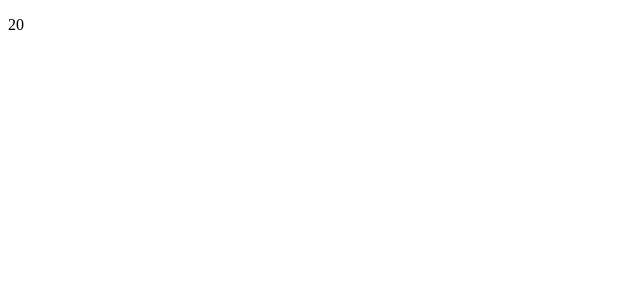
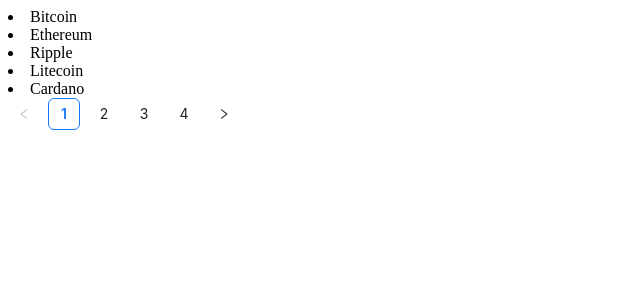
Before and after one commit to polinakren/coin, a React (Create React App) app: page / in a window 1280 px wide. Shown: the top 300 px of the page, without its empty margins (0-640 px from the left). Built offline with nearby package versions, Linux system fonts and the light colour scheme.

Commit message:
Added files for displaying coins

```diff
--- a/src/modules/Coins/Coin.tsx
+++ b/src/modules/Coins/Coin.tsx
@@ -1,9 +1,29 @@
-import { Skeleton } from 'antd';
+import { useState } from 'react';
+import { Skeleton, Pagination } from 'antd';
 
 import { useCoinApi } from '~modules/Coins/hooks';
+import { CoinsList } from '~modules/Coins/CoinsList';
 
 export const Coin = () => {
-  const { coins, isLoading } = useCoinApi({ page: 1, limit: 5 });
+  const [currentPage, setCurrentPage] = useState(1);
+  const itemsPerPage = 5;
 
-  return <>{isLoading ? <Skeleton /> : <p>{coins?.length}</p>}</>;
+  const { coins, isLoading } = useCoinApi({ page: currentPage, limit: itemsPerPage });
+
+  const handlePageChange = (page: number) => {
+    setCurrentPage(page);
+  };
+
+  return (
+    <>
+      {isLoading ? (
+        <Skeleton />
+      ) : (
+        <>
+          <CoinsList coins={coins} />
+          <Pagination current={currentPage} pageSize={itemsPerPage} total={20} onChange={handlePageChange} />
+        </>
+      )}
+    </>
+  );
 };
--- /dev/null
+++ b/src/modules/Coins/CoinCard.tsx
@@ -0,0 +1,9 @@
+import { ApiCoinsGet200ResponseDataInner } from 'coin-api-client';
+
+type CoinCardProps = {
+  coin?: ApiCoinsGet200ResponseDataInner;
+};
+
+export const CoinCard = ({ coin }: CoinCardProps) => {
+  return <li>{coin?.title}</li>;
+};
--- /dev/null
+++ b/src/modules/Coins/CoinsList.tsx
@@ -0,0 +1,10 @@
+import { ApiCoinsGet200ResponseDataInner } from 'coin-api-client';
+import { CoinCard } from '~modules/Coins/CoinCard';
+
+type CoinsListProps = {
+  coins?: ApiCoinsGet200ResponseDataInner[];
+};
+
+export const CoinsList = ({ coins }: CoinsListProps) => {
+  return <>{coins?.map(coin => <CoinCard key={coin.id} coin={coin} />)}</>;
+};
--- a/src/modules/Coins/hooks.ts
+++ b/src/modules/Coins/hooks.ts
@@ -15,7 +15,9 @@
     if (isDevelopment) {
       // Use mock data during development
       return Promise.resolve(
-        import('../../mocks/coins.json').then(module => module.default as ApiCoinsGet200ResponseDataInner[])
+        import('../../mocks/coins.json').then(module => {
+          return getSlicedData(module.default as ApiCoinsGet200ResponseDataInner[], req?.page, req?.limit);
+        })
       );
     } else {
       // Use API call in other environments
@@ -27,3 +29,13 @@
 
   return { coins: coins, isLoading };
 };
+
+const getSlicedData = (data: ApiCoinsGet200ResponseDataInner[], page?: number, limit?: number) => {
+  if (page && limit) {
+    const startIndex = (page - 1) * limit;
+    const endIndex = startIndex + limit;
+    return data.slice(startIndex, endIndex);
+  } else {
+    return data;
+  }
+};
```
